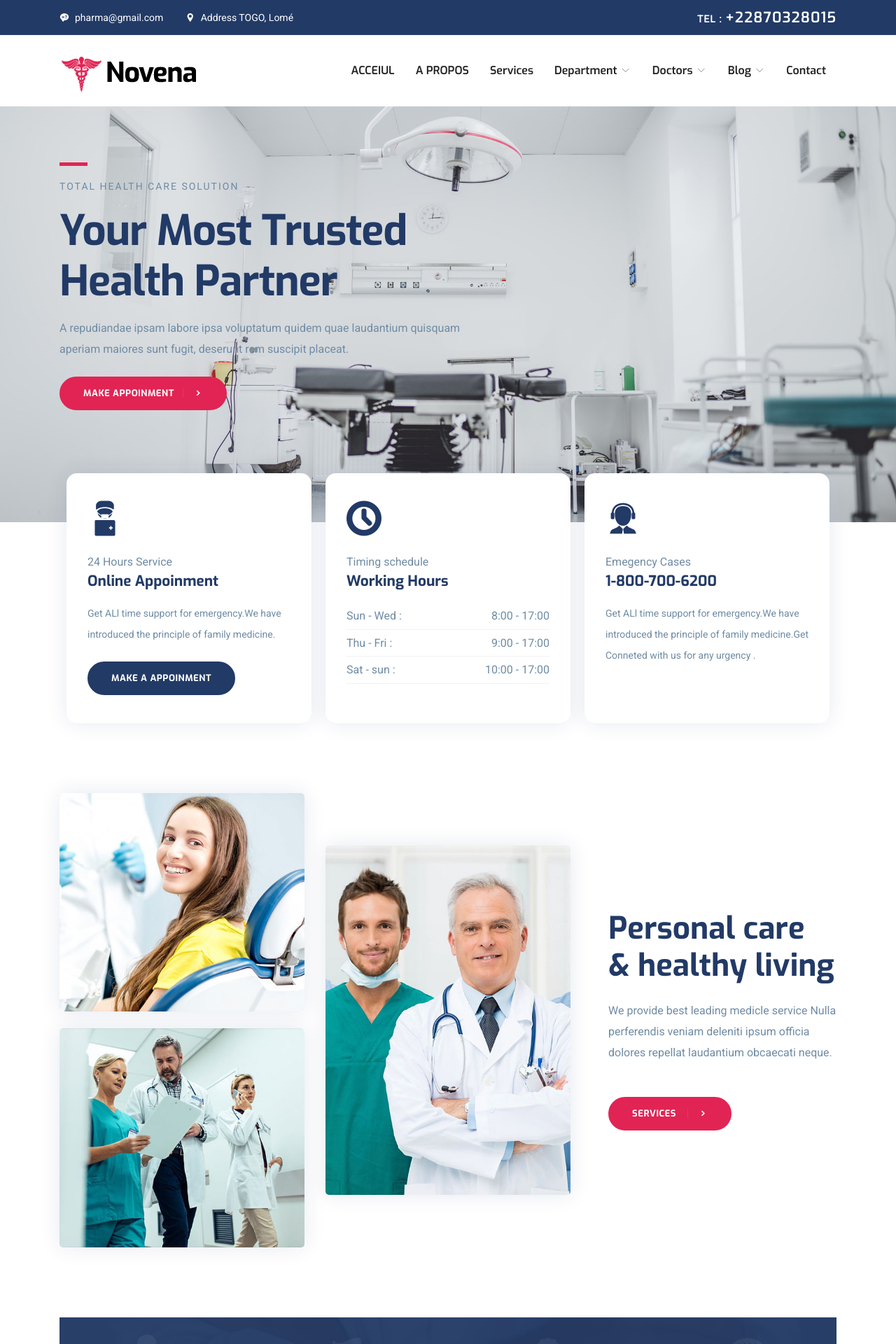
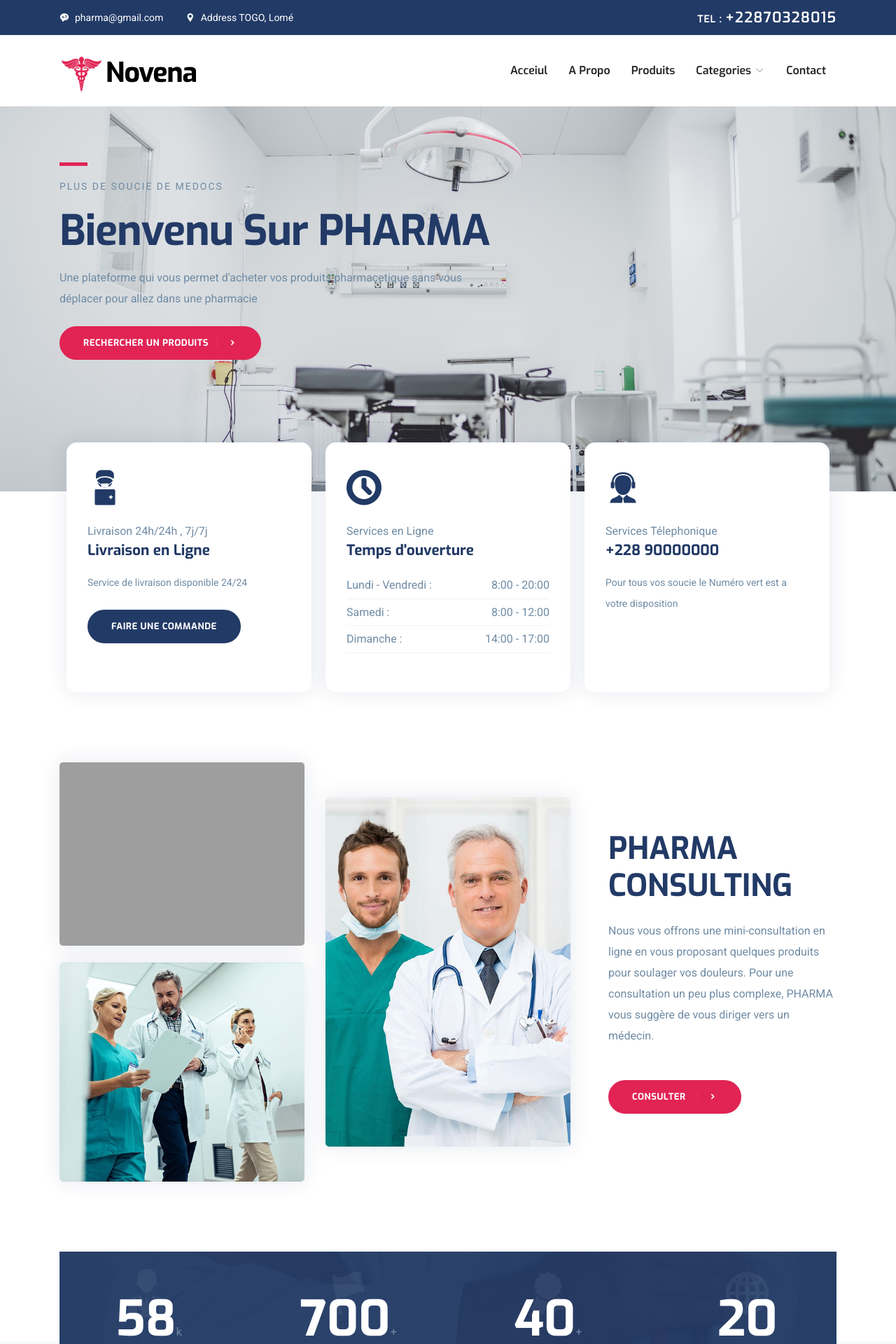
Before and after one commit to lecodeur228/pharma, a Django app: page /index in a window 1280 px wide. Shown: the top 1920 px of the page at 70% size. Run offline with Django 5.2, Linux system fonts and the light colour scheme; some libraries are stand-ins or nearby versions; grey boxes are pictures that could not be loaded.

Commit message:
5fev 2 pharma mackette integration 2

```diff
--- a/app/templates/app/home.html
+++ b/app/templates/app/home.html
@@ -11,12 +11,12 @@
 			<div class="col-lg-6 col-md-12 col-xl-7">
 				<div class="block">
 					<div class="divider mb-3"></div>
-					<span class="text-uppercase text-sm letter-spacing ">Total Health care solution</span>
-					<h1 class="mb-3 mt-3">Your most trusted health partner</h1>
+					<span class="text-uppercase text-sm letter-spacing ">Plus de soucie de MEDOCS</span>
+					<h1 class="mb-3 mt-3">Bienvenu sur PHARMA</h1>
 
-					<p class="mb-4 pr-5">A repudiandae ipsam labore ipsa voluptatum quidem quae laudantium quisquam aperiam maiores sunt fugit, deserunt rem suscipit placeat.</p>
+					<p class="mb-4 pr-5">Une plateforme qui vous permet d'acheter vos produits pharmacetique sans vous déplacer pour allez dans une pharmacie</p>
 					<div class="btn-container ">
-						<a href="appoinment.html" target="_blank" class="btn btn-main-2 btn-icon btn-round-full">Make appoinment <i class="icofont-simple-right ml-2  "></i></a>
+						<a href="appoinment.html" target="_blank" class="btn btn-main-2 btn-icon btn-round-full">Rechercher  un produits <i class="icofont-simple-right ml-2  "></i></a>
 					</div>
 				</div>
 			</div>
@@ -32,22 +32,22 @@
 						<div class="feature-icon mb-4">
 							<i class="icofont-surgeon-alt"></i>
 						</div>
-						<span>24 Hours Service</span>
-						<h4 class="mb-3">Online Appoinment</h4>
-						<p class="mb-4">Get ALl time support for emergency.We have introduced the principle of family medicine.</p>
-						<a href="appoinment.html" class="btn btn-main btn-round-full">Make a appoinment</a>
+						<span>Livraison 24h/24h , 7j/7j</span>
+						<h4 class="mb-3">Livraison en Ligne</h4>
+						<p class="mb-4">Service de livraison disponible 24/24</p>
+						<a href="appoinment.html" class="btn btn-main btn-round-full">Faire une commande</a>
 					</div>
 
 					<div class="feature-item mb-5 mb-lg-0">
 						<div class="feature-icon mb-4">
 							<i class="icofont-ui-clock"></i>
 						</div>
-						<span>Timing schedule</span>
-						<h4 class="mb-3">Working Hours</h4>
+						<span>Services en Ligne</span>
+						<h4 class="mb-3">Temps d'ouverture</h4>
 						<ul class="w-hours list-unstyled">
-		                    <li class="d-flex justify-content-between">Sun - Wed : <span>8:00 - 17:00</span></li>
-		                    <li class="d-flex justify-content-between">Thu - Fri : <span>9:00 - 17:00</span></li>
-		                    <li class="d-flex justify-content-between">Sat - sun : <span>10:00 - 17:00</span></li>
+		                    <li class="d-flex justify-content-between">Lundi - Vendredi : <span>8:00 - 20:00</span></li>
+		                    <li class="d-flex justify-content-between">Samedi : <span>8:00 - 12:00</span></li>
+		                    <li class="d-flex justify-content-between">Dimanche : <span>14:00 - 17:00</span></li>
 		                </ul>
 					</div>
 
@@ -55,9 +55,9 @@
 						<div class="feature-icon mb-4">
 							<i class="icofont-support"></i>
 						</div>
-						<span>Emegency Cases</span>
-						<h4 class="mb-3">1-800-700-6200</h4>
-						<p>Get ALl time support for emergency.We have introduced the principle of family medicine.Get Conneted with us for any urgency .</p>
+						<span>Services Télephonique</span>
+						<h4 class="mb-3">+228 90000000</h4>
+						<p>Pour tous vos soucie le Numéro vert est a votre disposition </p>
 					</div>
 				</div>
 			</div>
@@ -71,21 +71,21 @@
 		<div class="row align-items-center">
 			<div class="col-lg-4 col-sm-6">
 				<div class="about-img">
-					<img src="images/about/img-1.jpg" alt="" class="img-fluid">
-					<img src="images/about/img-2.jpg" alt="" class="img-fluid mt-4">
+					<img src="{% static "app/images/about/img-1.jpg" %} %}" alt="" class="img-fluid">
+					<img src="{% static "app/images/about/img-2.jpg" %}" alt="" class="img-fluid mt-4">
 				</div>
 			</div>
 			<div class="col-lg-4 col-sm-6">
 				<div class="about-img mt-4 mt-lg-0">
-					<img src="images/about/img-3.jpg" alt="" class="img-fluid">
+					<img src="{% static "app/images/about/img-3.jpg" %}" alt="" class="img-fluid">
 				</div>
 			</div>
 			<div class="col-lg-4">
 				<div class="about-content pl-4 mt-4 mt-lg-0">
-					<h2 class="title-color">Personal care <br>& healthy living</h2>
-					<p class="mt-4 mb-5">We provide best leading medicle service Nulla perferendis veniam deleniti ipsum officia dolores repellat laudantium obcaecati neque.</p>
+					<h2 class="title-color">PHARMA CONSULTING <br></h2>
+					<p class="mt-4 mb-5">Nous vous offrons une mini-consultation en ligne en vous proposant quelques produits pour soulager vos douleurs. Pour une consultation un peu plus complexe, PHARMA vous suggère de vous diriger vers un médecin.</p>
 
-					<a href="service.html" class="btn btn-main-2 btn-round-full btn-icon">Services<i class="icofont-simple-right ml-3"></i></a>
+					<a href="service.html" class="btn btn-main-2 btn-round-full btn-icon">CONSULTER<i class="icofont-simple-right ml-3"></i></a>
 				</div>
 			</div>
 		</div>
@@ -303,9 +303,8 @@
 		<div class="row justify-content-center">
 			<div class="col-lg-7">
 				<div class="section-title text-center">
-					<h2>We served over 5000+ Patients</h2>
+					<h2>CONSEIL DE SANTE</h2>
 					<div class="divider mx-auto my-4"></div>
-					<p>Lets know moreel necessitatibus dolor asperiores illum possimus sint voluptates incidunt molestias nostrum laudantium. Maiores porro cumque quaerat.</p>
 				</div>
 			</div>
 		</div>
@@ -395,72 +394,5 @@
 		</div>
 	</div>
 </section>
-<section class="section clients">
-	<div class="container">
-		<div class="row justify-content-center">
-			<div class="col-lg-7">
-				<div class="section-title text-center">
-					<h2>Partners who support us</h2>
-					<div class="divider mx-auto my-4"></div>
-					<p>Lets know moreel necessitatibus dolor asperiores illum possimus sint voluptates incidunt molestias nostrum laudantium. Maiores porro cumque quaerat.</p>
-				</div>
-			</div>
-		</div>
-	</div>
 
-	<div class="container">
-		<div class="row clients-logo">
-			<div class="col-lg-2">
-				<div class="client-thumb">
-					<img src="{% static 'app/images/about/1.png' %}" alt="" class="img-fluid">
-				</div>
-			</div>
-			<div class="col-lg-2">
-				<div class="client-thumb">
-					<img src="{% static 'app/images/about/2.png' %}" alt="" class="img-fluid">
-				</div>
-			</div>
-			<div class="col-lg-2">
-				<div class="client-thumb">
-					<img src="{% static 'app/images/about/3.png' %}" alt="" class="img-fluid">
-				</div>
-			</div>
-			<div class="col-lg-2">
-				<div class="client-thumb">
-					<img src="{% static 'app/images/about/4.png' %}" alt="" class="img-fluid">
-				</div>
-			</div>
-			<div class="col-lg-2">
-				<div class="client-thumb">
-					<img src="{% static 'app/images/about/5.png' %}" alt="" class="img-fluid">
-				</div>
-			</div>
-			<div class="col-lg-2">
-				<div class="client-thumb">
-					<img src="{% static 'app/images/about/2.png' %}" alt="" class="img-fluid">
-				</div>
-			</div>
-			<div class="col-lg-2">
-				<div class="client-thumb">
-					<img src="{% static 'app/images/about/3.png' %}" alt="" class="img-fluid">
-				</div>
-			</div>
-			<div class="col-lg-2">
-				<div class="client-thumb">
-					<img src="{% static 'app/images/about/4.png' %}" alt="" class="img-fluid">
-				</div>
-			</div>
-			<div class="col-lg-2">
-				<div class="client-thumb">
-					<img src="{% static 'app/images/about/5.png' %}" alt="" class="img-fluid">
-				</div>
-			</div>
-			<div class="col-lg-2">
-				<div class="client-thumb">
-					<img src="{% static 'app/images/about/6.png' %}" alt="" class="img-fluid">
-				</div>
-			</div>
-		</div>
-	</div>
-</section>
 {% endblock %}
--- a/app/templates/app/includes/footer.html
+++ b/app/templates/app/includes/footer.html
@@ -49,43 +49,37 @@
 
 			<div class="col-lg-3 col-md-6 col-sm-6">
 				<div class="widget widget-contact mb-5 mb-lg-0">
-					<h4 class="text-capitalize mb-3">Get in Touch</h4>
+					<h4 class="text-capitalize mb-3">Contact</h4>
 					<div class="divider mb-4"></div>
 
 					<div class="footer-contact-block mb-4">
 						<div class="icon d-flex align-items-center">
 							<i class="icofont-email mr-3"></i>
-							<span class="h6 mb-0">Support Available for 24/7</span>
+							<span class="h6 mb-0">Ouvert 24/7</span>
 						</div>
-						<h4 class="mt-2"><a href="tel:+23-345-67890">Support@email.com</a></h4>
+						<h4 class="mt-2"><a href="tel:+23-345-67890">pharma@email.com</a></h4>
 					</div>
 
 					<div class="footer-contact-block">
 						<div class="icon d-flex align-items-center">
 							<i class="icofont-support mr-3"></i>
-							<span class="h6 mb-0">Mon to Fri : 08:30 - 18:00</span>
+							<span class="h6 mb-0">7j / 7j : 07:00 - 20:00</span>
 						</div>
-						<h4 class="mt-2"><a href="tel:+23-345-67890">+23-456-6588</a></h4>
+						<h4 class="mt-2"><a href="tel:+23-345-67890">+228 90000000</a></h4>
 					</div>
 				</div>
 			</div>
 		</div>
 
 		<div class="footer-btm py-4 mt-5">
-			<div class="row align-items-center justify-content-between">
+			<div class="align-items-center justify-content-between">
+
 				<div class="col-lg-6">
 					<div class="copyright">
-						&copy; Copyright Reserved to <span class="text-color">Novena</span> by <a href="https://themefisher.com/" target="_blank">Themefisher</a>
+						&copy; Copyright Reserved  <span class="text-color"></span> by PHARMA</a>
 					</div>
 				</div>
-				<div class="col-lg-6">
-					<div class="subscribe-form text-lg-right mt-5 mt-lg-0">
-						<form action="#" class="subscribe">
-							<input type="text" class="form-control" placeholder="Your Email address">
-							<a href="#" class="btn btn-main-2 btn-round-full">Subscribe</a>
-						</form>
-					</div>
-				</div>
+
 			</div>
 
 			<div class="row">
--- a/app/templates/app/includes/header.html
+++ b/app/templates/app/includes/header.html
@@ -33,36 +33,21 @@
 		  <div class="collapse navbar-collapse" id="navbarmain">
 			<ul class="navbar-nav ml-auto">
 			  <li class="nav-item active">
-				<a class="nav-link" href="index.html">ACCEIUL</a>
+				<a class="nav-link" href="index.html">Acceiul</a>
 			  </li>
-			   <li class="nav-item"><a class="nav-link" href="about.html">A PROPOS</a></li>
-			    <li class="nav-item"><a class="nav-link" href="service.html">Services</a></li>
+			   <li class="nav-item"><a class="nav-link" href="about.html">A propo</a></li>
+			    <li class="nav-item"><a class="nav-link" href="service.html">Produits</a></li>
 
 			    <li class="nav-item dropdown">
-					<a class="nav-link dropdown-toggle" href="department.html" id="dropdown02" data-toggle="dropdown" aria-haspopup="true" aria-expanded="false">Department <i class="icofont-thin-down"></i></a>
+					<a class="nav-link dropdown-toggle" href="department.html" id="dropdown02" data-toggle="dropdown" aria-haspopup="true" aria-expanded="false">Categories <i class="icofont-thin-down"></i></a>
 					<ul class="dropdown-menu" aria-labelledby="dropdown02">
-						<li><a class="dropdown-item" href="department.html">Departments</a></li>
-						<li><a class="dropdown-item" href="department-single.html">Department Single</a></li>
+						<li><a class="dropdown-item" href="department-single.html">Categorie enfants</a></li>
+						<li><a class="dropdown-item" href="department-single.html">Categorie adulte</a></li>
+						<li><a class="dropdown-item" href="department-single.html">Categorie femmes</a></li>
+						<li><a class="dropdown-item" href="department-single.html">Categorie hommes</a></li>
 					</ul>
 			  	</li>
 
-			  	<li class="nav-item dropdown">
-					<a class="nav-link dropdown-toggle" href="doctor.html" id="dropdown03" data-toggle="dropdown" aria-haspopup="true" aria-expanded="false">Doctors <i class="icofont-thin-down"></i></a>
-					<ul class="dropdown-menu" aria-labelledby="dropdown03">
-						<li><a class="dropdown-item" href="doctor.html">Doctors</a></li>
-						<li><a class="dropdown-item" href="doctor-single.html">Doctor Single</a></li>
-						<li><a class="dropdown-item" href="appoinment.html">Appoinment</a></li>
-					</ul>
-			  	</li>
-
-			   <li class="nav-item dropdown">
-					<a class="nav-link dropdown-toggle" href="blog-sidebar.html" id="dropdown05" data-toggle="dropdown" aria-haspopup="true" aria-expanded="false">Blog <i class="icofont-thin-down"></i></a>
-					<ul class="dropdown-menu" aria-labelledby="dropdown05">
-						<li><a class="dropdown-item" href="blog-sidebar.html">Blog with Sidebar</a></li>
-
-						<li><a class="dropdown-item" href="blog-single.html">Blog Single</a></li>
-					</ul>
-			  	</li>
 			   <li class="nav-item"><a class="nav-link" href="contact.html">Contact</a></li>
 			</ul>
 		  </div>
--- a/app/urls.py
+++ b/app/urls.py
@@ -5,4 +5,6 @@ from . import views
 
 urlpatterns = [
     path("index", views.index_page, name="index"),
+    path("contact", views.contact_page, name="contact_page"),
+    path("produits", views.produits_page, name="produits_page"),
 ]
--- a/app/views.py
+++ b/app/views.py
@@ -5,3 +5,10 @@ from django.shortcuts import render
 def index_page(request):
     print("test 1")
     return render(request, 'app/home.html')
+
+def contact_page(request):
+    print("contact")
+    return render(request, 'app/contact.html')
+def produits_page(request):
+    print("produit")
+    return render(request, 'app/produits.html')
```
Also changed, not shown: app/templates/app/contact.html (added, +120 -0 lines), app/templates/app/produits.html (added, +94 -0 lines).
